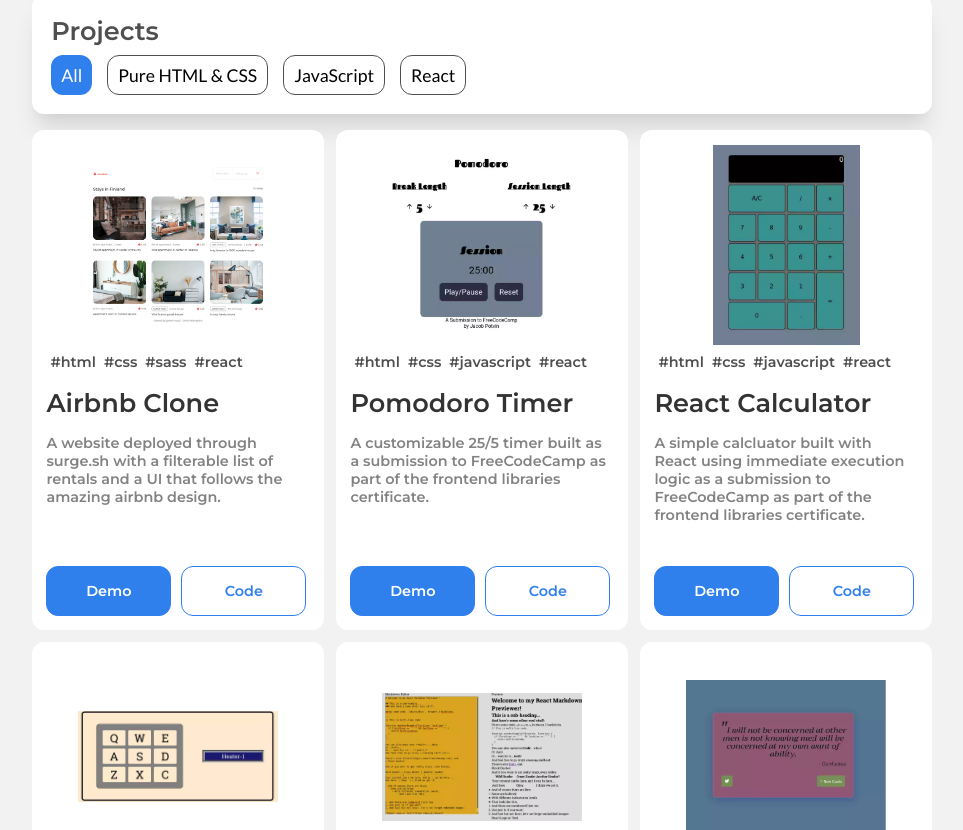
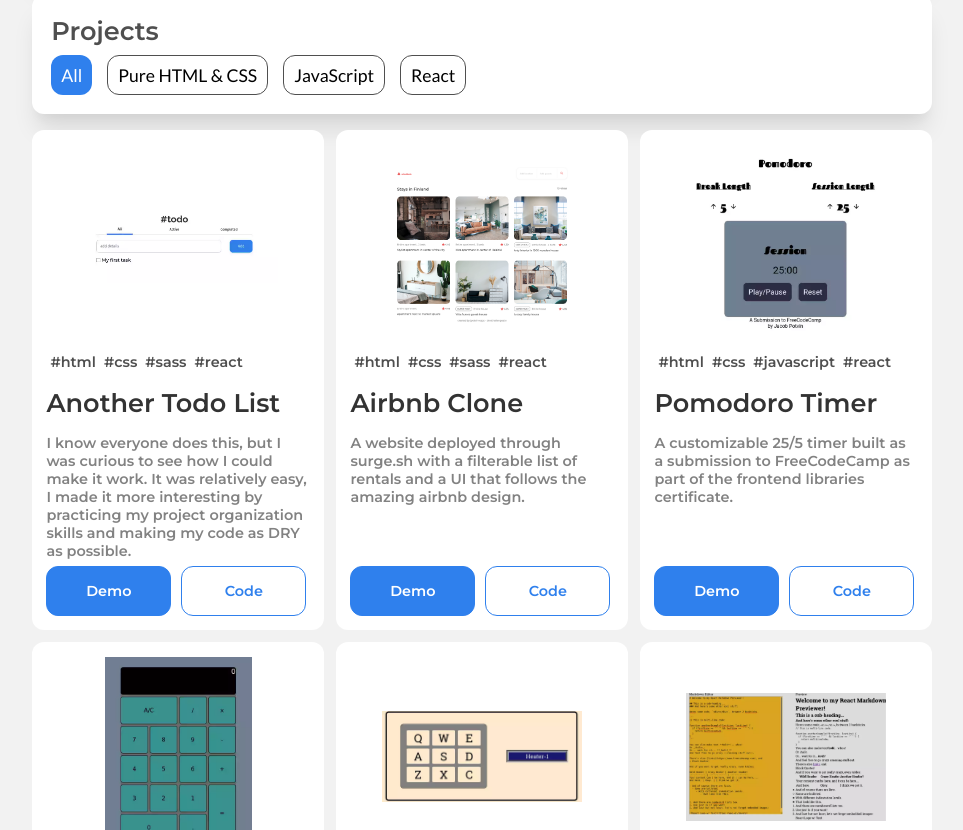
Before and after one commit to jpotvin-ezpz/personal-portfolio, a React (Create React App) app: page / in a window 1280 px wide. Shown: the part 438-1268 px from the top of the page, without its empty margins (158-1121 px from the left). Built offline with nearby package versions, Linux system fonts and the light colour scheme.

Commit message:
added todo project

```diff
--- a/src/newProjectsList.jsx
+++ b/src/newProjectsList.jsx
@@ -5,6 +5,15 @@ import { useState, useEffect, React } from 'react';
 
 function ProjectsList() {
   const [projects, setProjects] = useState([
+    {
+      title: 'Another Todo List',
+      summary: 'I know everyone does this, but I was curious to see how I could make it work. It was relatively easy, I made it more interesting by practicing my project organization skills and making my code as DRY as possible.',
+      demo: 'https://delirious-disgust.surge.sh/',
+      code: 'https://github.com/jpotvin-ezpz/todo-app',
+      imgSrc: './pics/todo-app.webp',
+      tagArr: ['html', 'css', 'sass', 'react'],
+      id: 'todo-app',
+    },
     {
       title: 'Airbnb Clone',
       summary: 'A website deployed through surge.sh with a filterable list of rentals and a UI that follows the amazing airbnb design.',
```
Also changed, not shown: public/pics/todo-app.webp (added).
